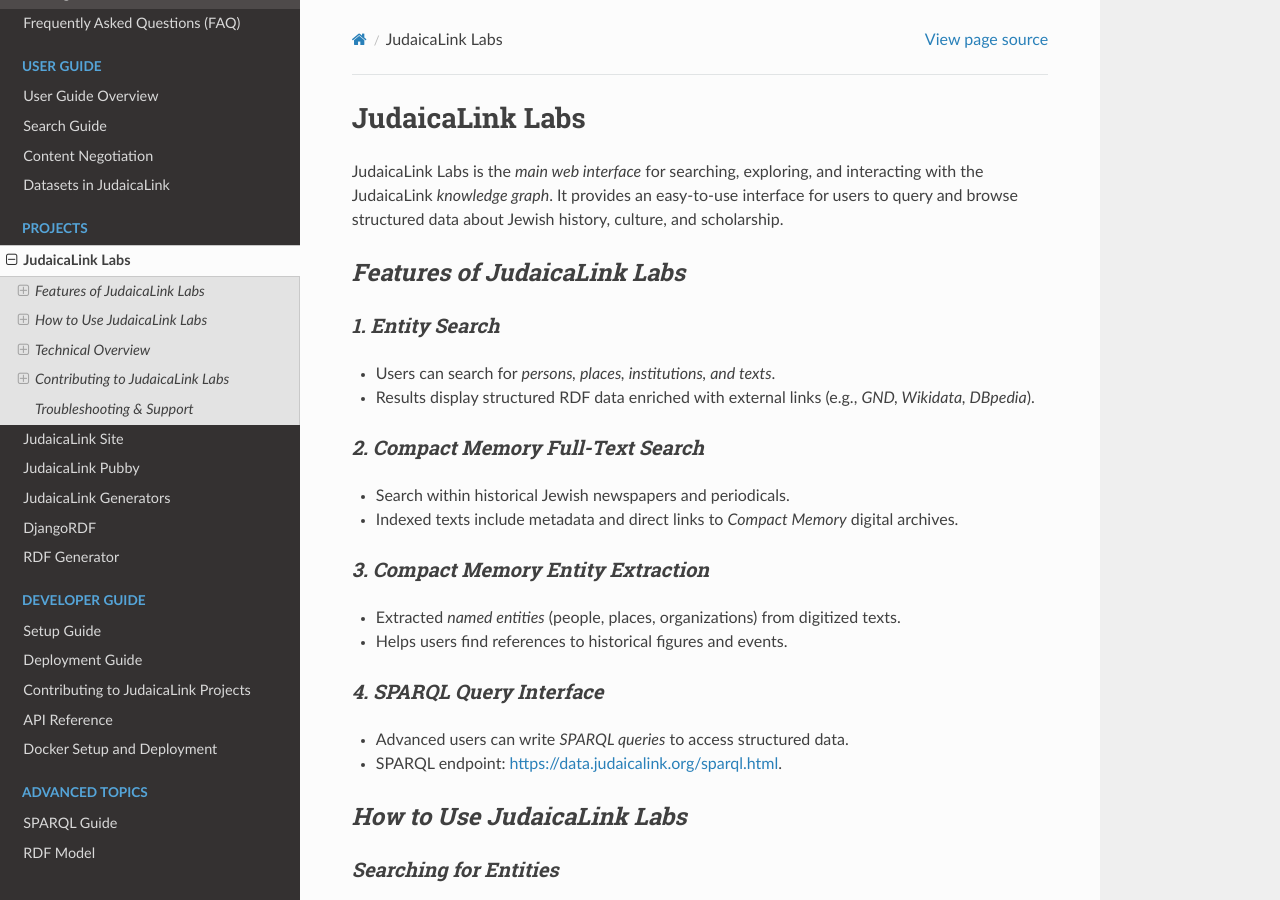
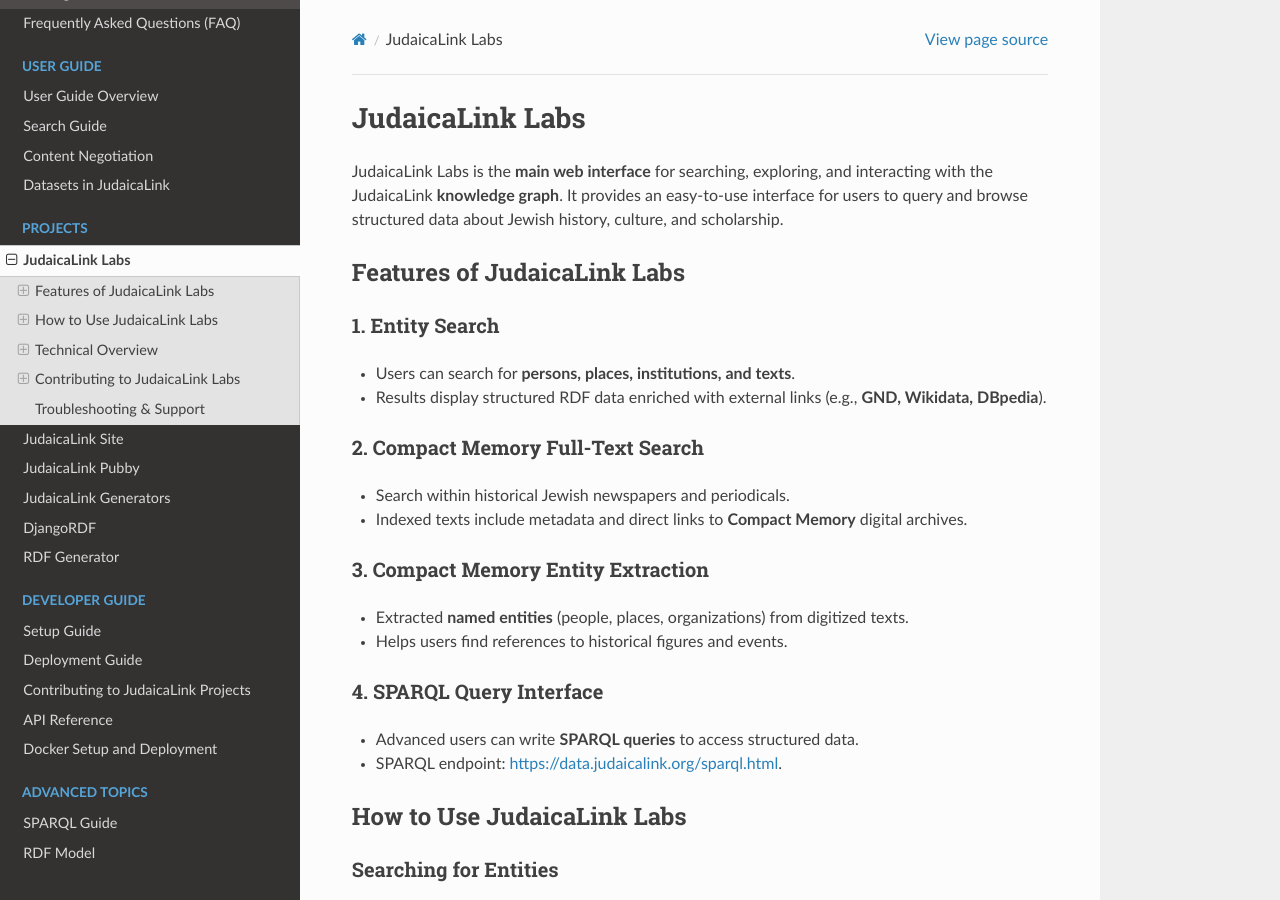
Before and after one commit to bsesic/judaicalink-docs, a Sphinx documentation site: the page built from docs/projects/labs.rst, in a window 1280 px wide and 900 px high. Built offline with Sphinx 7.4.7 and the Read the Docs theme 3.1.0, drawn with Linux system fonts in a browser that asks for light colours.

```diff
--- a/docs/projects/generators.rst
+++ b/docs/projects/generators.rst
@@ -124,7 +124,7 @@ Troubleshooting & Support
 =========================
 
 - **Generator not producing output?** Check the data source and ensure it is accessible.
-- **RDF validation errors?** Run `validate_rd`` and fix syntax issues.
+- **RDF validation errors?** Run `validate_rd` and fix syntax issues.
 - **SPARQL endpoint not updating?** Ensure that the RDF data is correctly loaded.
 - **Need help?** Contact us at https://labs.judaicalink.org/contact/
 
--- a/docs/projects/labs.rst
+++ b/docs/projects/labs.rst
@@ -4,43 +4,48 @@
 JudaicaLink Labs
 ================
 
-JudaicaLink Labs is the *main web interface* for searching, exploring, and interacting with the JudaicaLink *knowledge graph*. It provides an easy-to-use interface for users to query and browse structured data about Jewish history, culture, and scholarship.
+JudaicaLink Labs is the **main web interface** for searching, exploring, and interacting with the JudaicaLink **knowledge graph**. It provides an easy-to-use interface for users to query and browse structured data about Jewish history, culture, and scholarship.
 
-*Features of JudaicaLink Labs*
-==============================
+Features of JudaicaLink Labs
+============================
 
-*1. Entity Search*
-------------------
-* Users can search for *persons, places, institutions, and texts*.
-* Results display structured RDF data enriched with external links (e.g., *GND, Wikidata, DBpedia*).
+1. Entity Search
+----------------
 
-*2. Compact Memory Full-Text Search*
-------------------------------------
+* Users can search for **persons, places, institutions, and texts**.
+* Results display structured RDF data enriched with external links (e.g., **GND, Wikidata, DBpedia**).
+
+2. Compact Memory Full-Text Search
+----------------------------------
+
 * Search within historical Jewish newspapers and periodicals.
-* Indexed texts include metadata and direct links to *Compact Memory* digital archives.
+* Indexed texts include metadata and direct links to **Compact Memory** digital archives.
 
-*3. Compact Memory Entity Extraction*
---------------------------------------
-* Extracted *named entities* (people, places, organizations) from digitized texts.
+3. Compact Memory Entity Extraction
+-----------------------------------
+
+* Extracted **named entities** (people, places, organizations) from digitized texts.
 * Helps users find references to historical figures and events.
 
-*4. SPARQL Query Interface*
----------------------------
-* Advanced users can write *SPARQL queries* to access structured data.
+4. SPARQL Query Interface
+--------------------------
+
+* Advanced users can write **SPARQL queries** to access structured data.
 * SPARQL endpoint: `https://data.judaicalink.org/sparql.html <https://data.judaicalink.org/sparql.html>`_.
 
-*How to Use JudaicaLink Labs*
-=============================
+How to Use JudaicaLink Labs
+===========================
 
-*Searching for Entities*
-------------------------
+Searching for Entities
+----------------------
+
 1. Visit `https://labs.judaicalink.org <https://labs.judaicalink.org>`_.
-2. Use the *search bar* to enter a term (e.g., "Moses Mendelssohn").
+2. Use the **search bar** to enter a term (e.g., "Moses Mendelssohn").
 3. Browse entity pages containing structured data and external references.
 
-*Running a SPARQL Query*
-------------------------
-1. Go to *SPARQL Endpoint*: `https://data.judaicalink.org/sparql.html <https://data.judaicalink.org/sparql.html>`_.
+Running a SPARQL Query
+----------------------
+1. Go to **SPARQL Endpoint**: `https://data.judaicalink.org/sparql.html <https://data.judaicalink.org/sparql.html>`_.
 2. Enter a query, such as:
 
 .. code-block:: sparql
@@ -51,44 +56,45 @@ JudaicaLink Labs is the *main web interface* for searching, exploring, and inter
                rdfs:label ?name .
     } LIMIT 10
 
-3. Execute the query and view results in *JSON, XML, or CSV format*.
+3. Execute the query and view results in **JSON, XML, or CSV format**.
 
-*Exploring Compact Memory Data*
--------------------------------
+Exploring Compact Memory Data
+-----------------------------
 
-1. Select *"Compact Memory Search"* on the search page.
+1. Select **"Compact Memory Search"** on the search page.
 2. Enter a keyword (e.g., "Zionism").
 3. View search results with text snippets and source links.
 
-*Technical Overview*
-====================
+Technical Overview
+==================
 
-*Backend*
----------
+Backend
+-------
 
-* Built using *Django (Python)*.
-* Uses *SOLR* for optimized search indexing.
-* Relies on *Apache Jena Fuseki* for SPARQL query processing.
+* Built using **Django (Python)**.
+* Uses **SOLR** for optimized search indexing.
+* Relies on **Apache Jena Fuseki** for SPARQL query processing.
 
-*Frontend*
-----------
+Frontend
+--------
 
-* Developed with *Bootstrap and jQuery*.
-* Plans to migrate to *Vue.js* for better interactivity.
+* Developed with **Bootstrap and jQuery**.
+* Plans to migrate to **Vue.js** for better interactivity.
 
-*Database & Data Sources*
--------------------------
-* RDF data stored in *Apache Jena Fuseki*.
-* Data sources include *Compact Memory, YIVO, GND, and Wikidata*.
+Database & Data Sources
+-----------------------
+
+* RDF data stored in **Apache Jena Fuseki**.
+* Data sources include **Compact Memory, YIVO, GND, and Wikidata**.
 
 
-*Contributing to JudaicaLink Labs*
-==================================
+Contributing to JudaicaLink Labs
+================================
 
-*Setting Up a Development Environment*
---------------------------------------
+Setting Up a Development Environment
+------------------------------------
 
-1. *Clone the repository*
+1. **Clone the repository**
 
 .. code-block:: bash
 
@@ -96,7 +102,7 @@ JudaicaLink Labs is the *main web interface* for searching, exploring, and inter
    cd judaicalink-labs
 
 
-2. *Create a virtual environment*
+2. **Create a virtual environment**
 
 .. code-block:: bash
 
@@ -105,27 +111,28 @@ JudaicaLink Labs is the *main web interface* for searching, exploring, and inter
    venv\Scripts\activate  # On Windows
 
 
-3. *Install dependencies*
+3. **Install dependencies**
 
 .. code-block:: bash
 
     pip install -r requirements.txt
 
 
-4. *Run the development server*
+4. **Run the development server**
 
 .. code-block:: bash
 
    python manage.py runserver
 
 
-5. Open *http://127.0.0.1:8000/* in your browser.
+5. Open **http://127.0.0.1:8000/** in your browser.
 
-*Troubleshooting & Support*
-===========================
-* *Error accessing data?* Ensure the *SPARQL endpoint is online*.
-* *Search not returning results?* Check if the dataset is indexed.
-* *Need help?* Contact us at `https://labs.judaicalink.org/contact/ <https://labs.judaicalink.org/contact/>`_.
+Troubleshooting & Support
+=========================
+
+* **Error accessing data?** Ensure the **SPARQL endpoint is online**.
+* **Search not returning results?** Check if the dataset is indexed.
+* **Need help?** Contact us at `https://labs.judaicalink.org/contact/ <https://labs.judaicalink.org/contact/>`_.
 
 ---
 JudaicaLink Labs is an evolving platform—new features and datasets are regularly added. Stay updated with the latest changes on `https://www.judaicalink.org/news/ <https://www.judaicalink.org/news/>`_.
```
Also changed, not shown: docs/projects/pubby.rst (+22 -22 lines), docs/projects/site.rst (+58 -55 lines).
